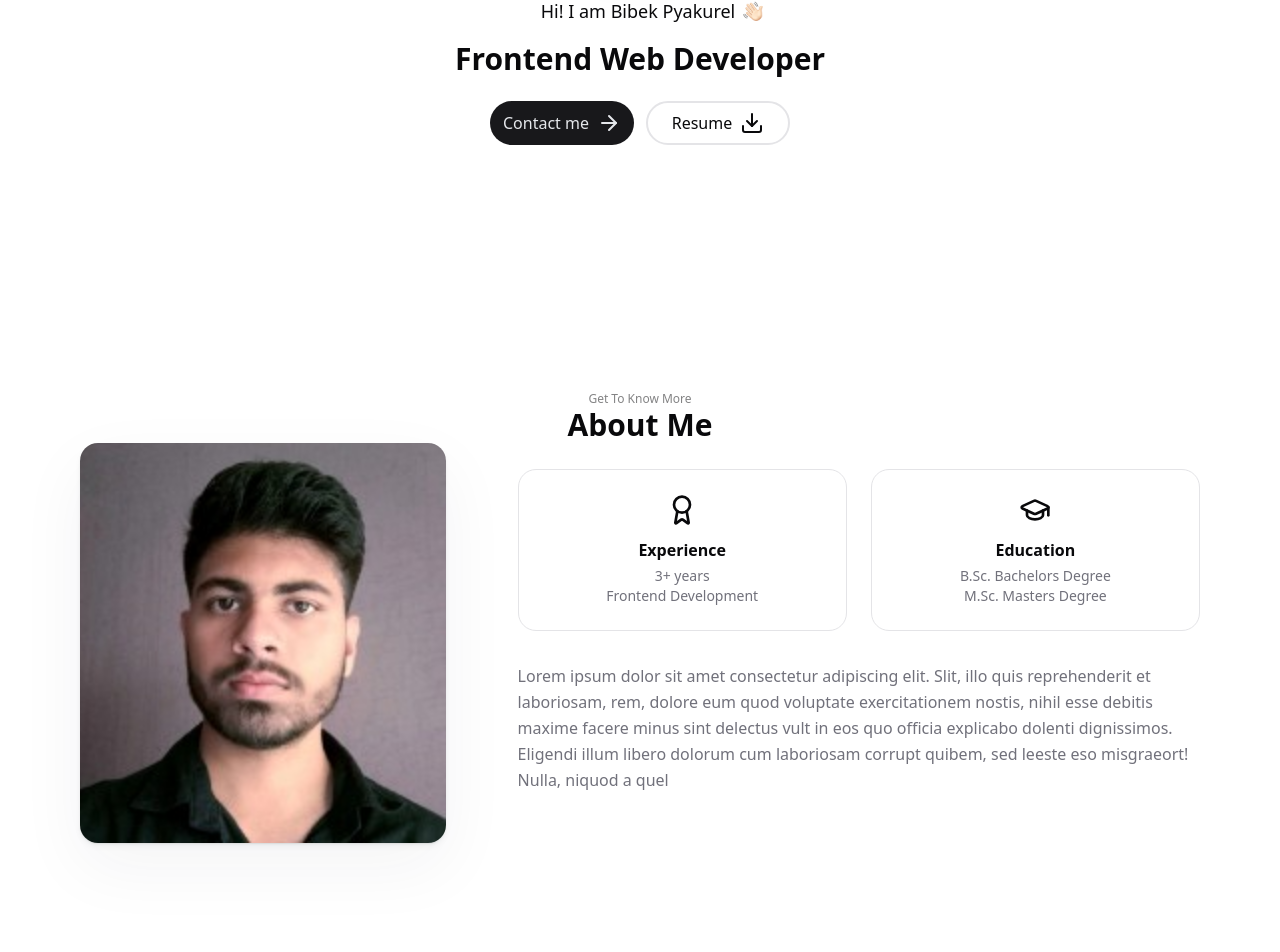
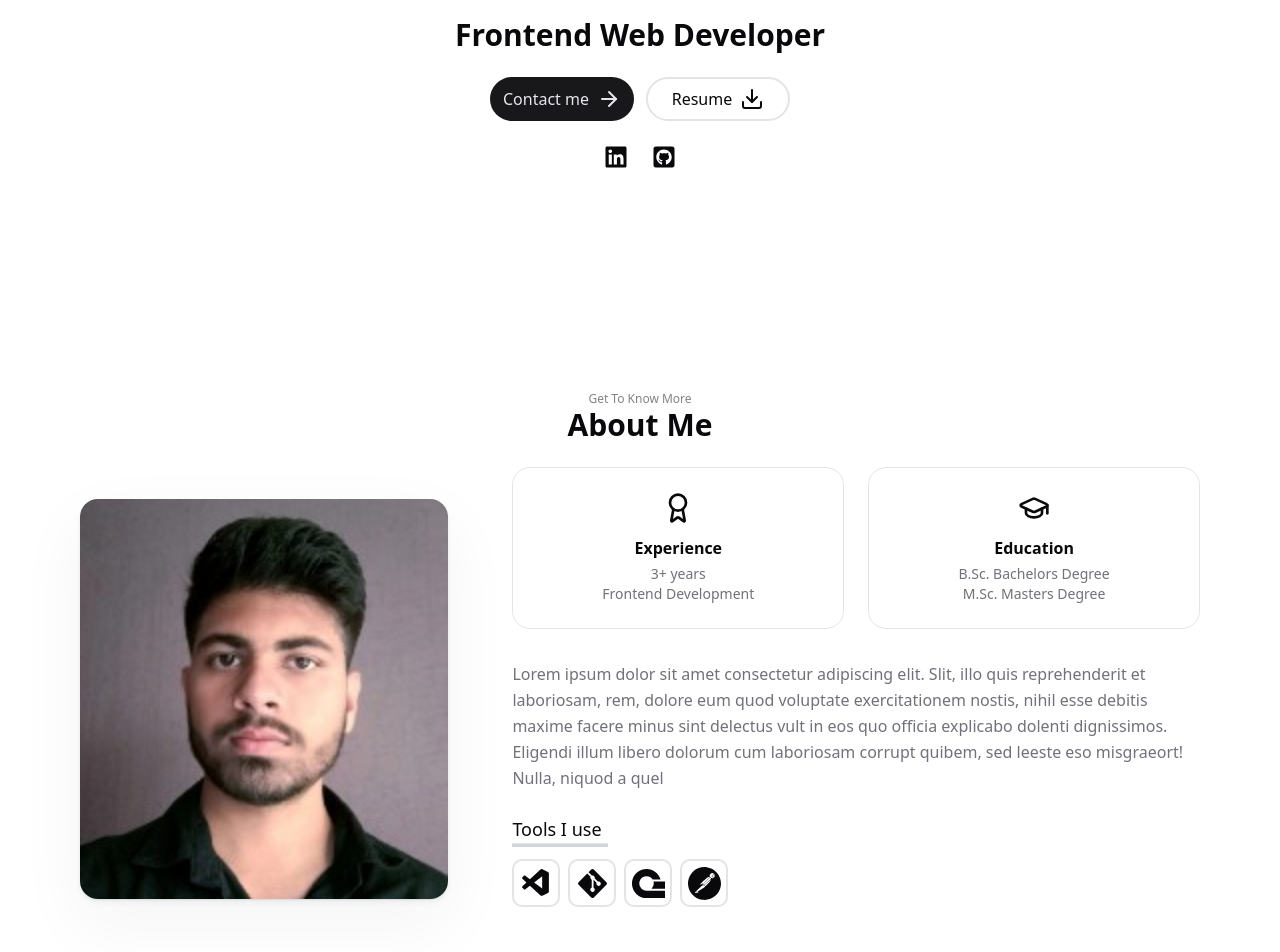
Before and after one commit to DEVELOPERBibek10/Portfolio, a React app: page / in a window 1280 px wide. Shown: the part 505-1457 px from the top of the page. Built offline with nearby package versions, Linux system fonts and the light colour scheme; the HTML template or start-up script is replaced by a standard one.

Commit message:
feat: add react-icons and implement icon usage in About and Home sections for enhanced UI

```diff
--- a/package.json
+++ b/package.json
@@ -18,6 +18,7 @@
     "motion": "^12.25.0",
     "react": "^19.2.0",
     "react-dom": "^19.2.0",
+    "react-icons": "^5.5.0",
     "tailwind-merge": "^3.4.0",
     "tailwindcss": "^4.1.18"
   },
--- a/src/constants/motionVarients.ts
+++ b/src/constants/motionVarients.ts
@@ -22,3 +22,24 @@ export const fadeInRight = {
   hidden: { opacity: 0, x: 30 },
   visible: { opacity: 1, x: 0 },
 };
+
+export const LinkContainerVariants = {
+  hidden: { opacity: 0 },
+  visible: {
+    opacity: 1,
+    transition: {
+      // This is the engine of the stagger
+      staggerChildren: 0.1,
+      // Optional: ensures the parent finishes its own animation before children start
+      delayChildren: 0.3,
+    },
+  },
+};
+
+export const LinkItemVariants = {
+  hidden: { y: 20, opacity: 0 },
+  visible: {
+    y: 0,
+    opacity: 1,
+  },
+};
--- a/src/pages/About.tsx
+++ b/src/pages/About.tsx
@@ -1,6 +1,14 @@
-import { fadeInLeft, fadeInUp } from "@/constants/motionVarients";
+import {
+  fadeInLeft,
+  fadeInUp,
+  LinkContainerVariants,
+  LinkItemVariants,
+} from "@/constants/motionVarients";
 import { Award, GraduationCap } from "lucide-react";
 import { motion } from "motion/react";
+import { FaGitAlt } from "react-icons/fa6";
+import { VscVscode } from "react-icons/vsc";
+import { SiAppwrite, SiPostman } from "react-icons/si";
 
 const About = () => {
   return (
@@ -13,13 +21,13 @@ const About = () => {
             viewport={{ once: false, amount: 0.3 }}
             variants={fadeInUp}
             transition={{ duration: 0.5 }}
-            className="text-center "
+            className="text-center pb-6"
           >
             <p className="text-xs opacity-50 font-medium">Get To Know More</p>
             <h2 className="text-3xl font-bold">About Me</h2>
           </motion.div>
         </div>
-        <div className="flex flex-col lg:flex-row items-center justify-center gap-12 lg:gap-18">
+        <div className="flex flex-col lg:flex-row items-center justify-center gap-12 lg:gap-16">
           {/* About Image */}
           <motion.div
             initial="hidden"
@@ -92,6 +100,60 @@ const About = () => {
               Eligendi illum libero dolorum cum laboriosam corrupt quibem, sed
               leeste eso misgraeort! Nulla, niquod a quel
             </motion.p>
+            <div className="flex flex-col justify-center gap-3 mt-6">
+              <div>
+                <motion.p
+                  initial="hidden"
+                  whileInView="visible"
+                  viewport={{ once: false, amount: 0.3 }}
+                  variants={fadeInLeft}
+                  transition={{ duration: 0.6, delay: 0.3 }}
+                  className="font-medium text-lg"
+                >
+                  Tools I use
+                </motion.p>
+                <motion.hr
+                  initial="hidden"
+                  whileInView="visible"
+                  viewport={{ once: false, amount: 0.3 }}
+                  variants={fadeInLeft}
+                  transition={{ duration: 0.6 }}
+                  className="bg-gray-300 h-1 w-24"
+                ></motion.hr>
+              </div>
+              <motion.div
+                initial="hidden"
+                whileInView="visible"
+                viewport={{ once: false, amount: 0.3 }}
+                variants={LinkContainerVariants}
+                className="flex items-center gap-2"
+              >
+                <motion.div
+                  variants={LinkItemVariants}
+                  className="w-12 h-12 border-border border-2 flex items-center justify-center rounded-lg"
+                >
+                  <VscVscode className="size-3/4" />
+                </motion.div>
+                <motion.div
+                  variants={LinkItemVariants}
+                  className="w-12 h-12 border-border border-2 flex items-center justify-center rounded-lg"
+                >
+                  <FaGitAlt className="size-3/4" />
+                </motion.div>
+                <motion.div
+                  variants={LinkItemVariants}
+                  className="w-12 h-12 border-border border-2 flex items-center justify-center rounded-lg"
+                >
+                  <SiAppwrite className="size-3/4" />
+                </motion.div>
+                <motion.div
+                  variants={LinkItemVariants}
+                  className="w-12 h-12 border-border border-2 flex items-center justify-center rounded-lg"
+                >
+                  <SiPostman className="size-3/4" />
+                </motion.div>
+              </motion.div>
+            </div>
           </div>
         </div>
       </section>
--- a/src/pages/Home.tsx
+++ b/src/pages/Home.tsx
@@ -1,5 +1,11 @@
-import { fadeBottom, scaleIn } from "@/constants/motionVarients";
+import {
+  fadeBottom,
+  LinkContainerVariants,
+  LinkItemVariants,
+  scaleIn,
+} from "@/constants/motionVarients";
 import { ArrowRight, Download } from "lucide-react";
+import { FaLinkedin, FaGithubSquare } from "react-icons/fa";
 import { motion } from "motion/react";
 
 const Home = () => {
@@ -12,7 +18,7 @@ const Home = () => {
             whileInView="visible"
             viewport={{ once: false, amount: 0.3 }}
             variants={scaleIn}
-            transition={{ duration: 0.8, ease: "easeOut" }}
+            transition={{ duration: 0.65, ease: "easeOut" }}
             className=""
           >
             <div className="w-52 h-52 mb-4 md:w-60 md:h-60 rounded-full overflow-hidden border-4 border-gray-400 shadow-[0_4px_30px_rgba(0,0,0,0.06)]">
@@ -40,7 +46,7 @@ const Home = () => {
             whileInView="visible"
             viewport={{ once: false, amount: 0.3 }}
             variants={fadeBottom}
-            transition={{ duration: 0.8, ease: "easeOut" }}
+            transition={{ duration: 0.65, ease: "easeOut" }}
             className="flex flex-col justify-center gap-6"
           >
             <h2 className="text-2xl md:text-3xl font-semibold text-center">
@@ -63,6 +69,29 @@ const Home = () => {
                 <Download className="size-4 md:size-6" />
               </a>
             </div>
+            <motion.div
+              initial="hidden"
+              animate="visible"
+              variants={LinkContainerVariants}
+              className="flex justify-center gap-6"
+            >
+              <motion.a
+                variants={LinkItemVariants}
+                href="https://www.linkedin.com/in/bibek-pyakurel-661488314/"
+                target="_blank"
+                className="hover:opacity-50 hover:-translate-y-2 transition-all duration-400"
+              >
+                <FaLinkedin size={24} />
+              </motion.a>
+              <motion.a
+                variants={LinkItemVariants}
+                href="https://github.com/DEVELOPERBibek10"
+                target="_blank"
+                className="hover:opacity-50 hover:-translate-y-2 transition-all duration-400"
+              >
+                <FaGithubSquare size={24} />
+              </motion.a>
+            </motion.div>
           </motion.div>
         </div>
       </div>
```
Also changed, not shown: 1 other file (tests, documents, lock files or other folders).
